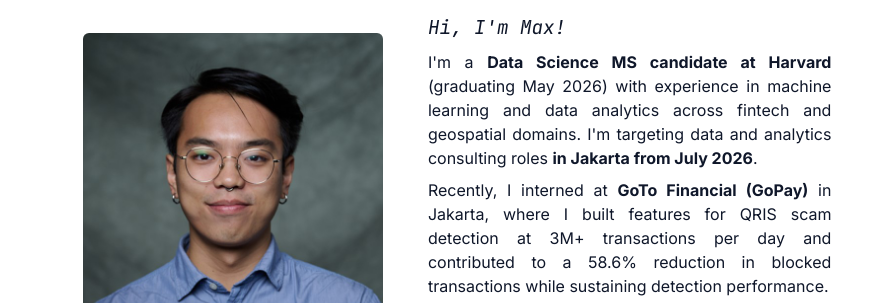
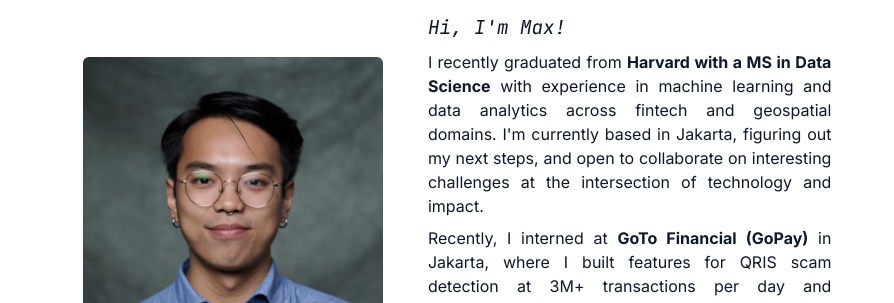
Before and after one commit to maxbahar/maxbahar.github.io, a plain HTML site: page index.html in a window 1280 px wide. Shown: the part 189-492 px from the top of the page, without its empty margins (193-1087 px from the left). Drawn offline with nearby package versions, Linux system fonts and the light colour scheme; a script that the page names is missing.

Commit message:
Update to bio intro

```diff
--- a/index.html
+++ b/index.html
@@ -68,9 +68,8 @@
           <!-- Bio Text -->
           <div class="col-12 col-md-7 col-xl-6 col-xxl-6 mt-3 mt-xl-0">
             <div class="mb-2 mt-2 mt-xl-0 intro">Hi, I'm Max!</div>
-
             <p class="mb-2">
-              I'm a <b>Data Science MS candidate at Harvard</b> (graduating May 2026) with experience in machine learning and data analytics across fintech and geospatial domains. I'm targeting data and analytics consulting roles <b>in Jakarta from July 2026</b>.
+              I recently graduated from <b>Harvard with a MS in Data Science</b> with experience in machine learning and data analytics across fintech and geospatial domains. I'm currently based in Jakarta, figuring out my next steps, and open to collaborate on interesting challenges at the intersection of technology and impact.
             </p>
             <p class="mb-2">
               Recently, I interned at <b>GoTo Financial (GoPay)</b> in Jakarta, where I built features for QRIS scam detection at 3M+ transactions per day and contributed to a 58.6% reduction in blocked transactions while sustaining detection performance.
```
